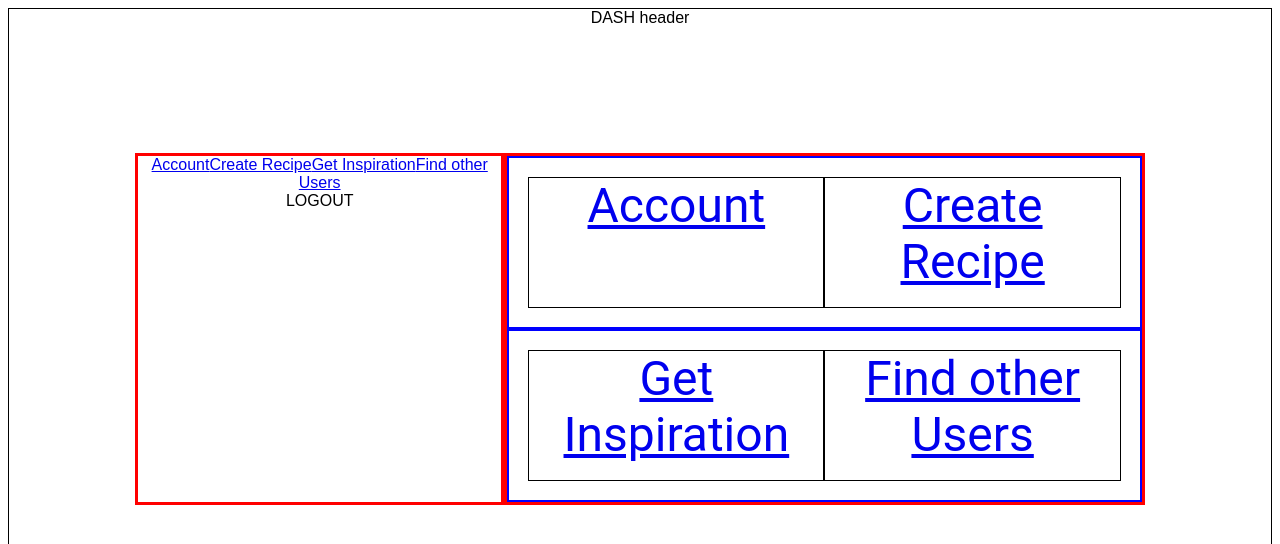
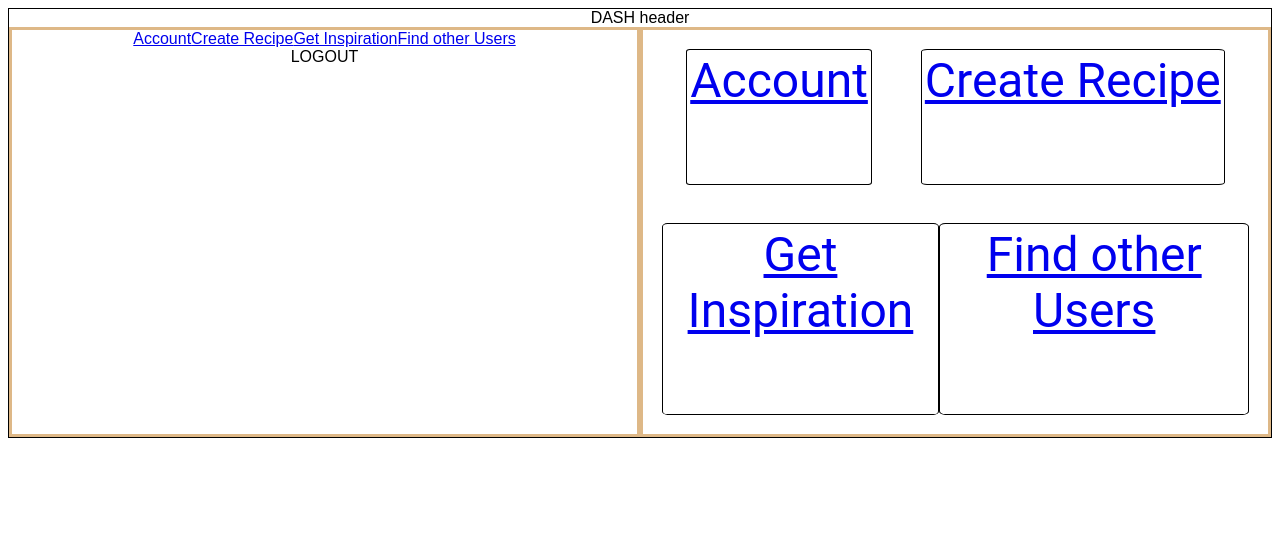
Before and after one commit to Chubbard022/recipeBookFE, a React (Create React App) app: page /dashboard in a window 1280 px wide. Shown: the top 544 px of the page. Built offline with nearby package versions, Linux system fonts and the light colour scheme.

Commit message:
adding styling to dashboard

```diff
--- a/src/styles.css
+++ b/src/styles.css
@@ -1,6 +1,7 @@
 .App {
   font-family: sans-serif;
   text-align: center;
+  background-color:
 }
 
 
@@ -14,24 +15,45 @@
 .dashboardMain{
   display:flex;
   justify-content: space-between;
-  padding: 10%;
-
 }
 .dashboardLayer{
-  border:2px solid blue;
   padding: 3%;
   display: flex;
+
 }
 
 .DashboardBlock{
   border: 1px solid black;
-  width:50%;
+  margin: 0 auto;
+  padding:0.5%;
+  padding-bottom:10%;
+  box-sizing: border-box;
+  border-radius: 2%;
 }
+.CardTitle{
+  color:black;
+  background: #008BF1;
+}
+
 .dashboardComp{
-  border:3px solid red;
+  border:3px solid burlywood;
+  width:99%;
+
+}
+.sideBar{
+  /* border:2px solid pink; */
+}
+.sideBarLinks{
+  height: 95%;
+  display: flex;
+  flex-direction: column;
+  justify-content: space-between;
 }
 
 
+.dashboardHeader{
+  border:1px solid black;
+}
 
 /* HOME */
 .loginScreen{
@@ -52,6 +74,7 @@
 }
 .registerRedirect{
   color:blue;
+  cursor: pointer;
 }
 .loginError{
   border: 1px solid #F44335;
@@ -63,3 +86,9 @@
   box-shadow: 3px 3px 3px #DBDBDB;
   padding:1%;
 }
+
+
+/* LINKS */
+.link{
+  text-decoration: none
+}
```
